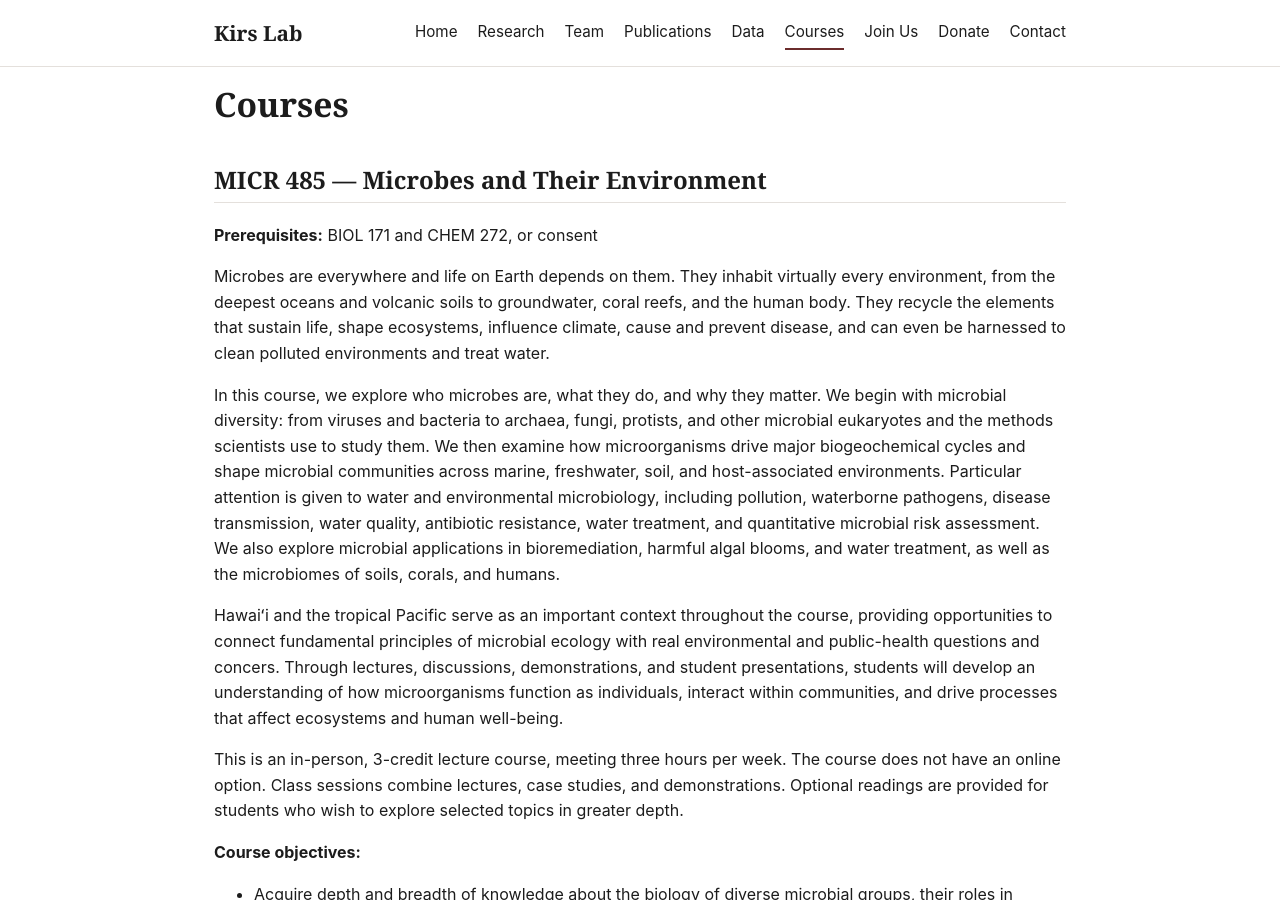
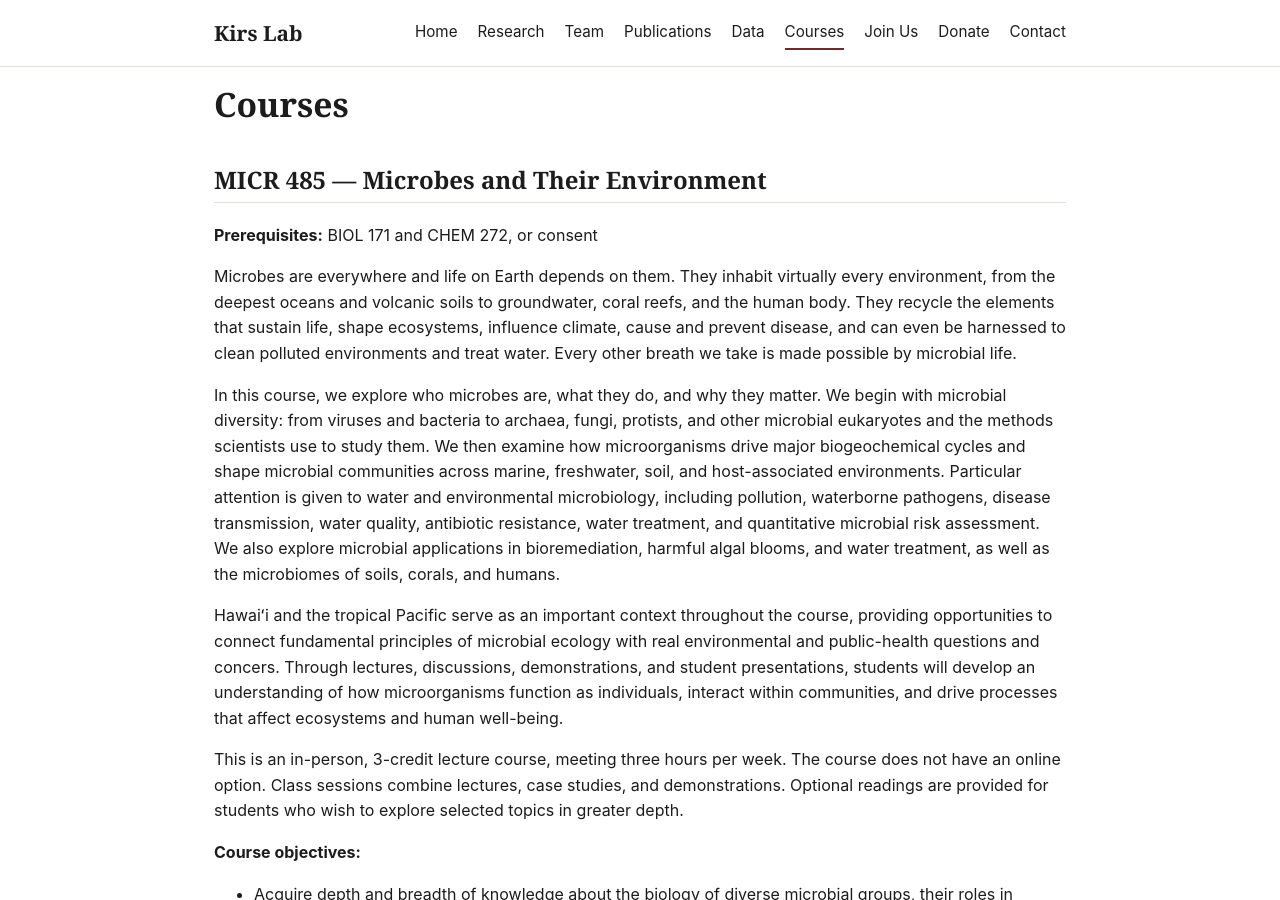
Before and after one commit to MarekKirs/marekkirs.github.io, a Jekyll site: the page built from courses.md, in a window 1280 px wide and 900 px high. Built offline with Jekyll 4.4.1, drawn with Linux system fonts in a browser that asks for light colours.

Commit message:
Update courses.md

```diff
--- a/courses.md
+++ b/courses.md
@@ -10,7 +10,7 @@ permalink: /courses/
 
 **Prerequisites:** BIOL 171 and CHEM 272, or consent
 
-Microbes are everywhere and life on Earth depends on them. They inhabit virtually every environment, from the deepest oceans and volcanic soils to groundwater, coral reefs, and the human body. They recycle the elements that sustain life, shape ecosystems, influence climate, cause and prevent disease, and can even be harnessed to clean polluted environments and treat water.
+Microbes are everywhere and life on Earth depends on them. They inhabit virtually every environment, from the deepest oceans and volcanic soils to groundwater, coral reefs, and the human body. They recycle the elements that sustain life, shape ecosystems, influence climate, cause and prevent disease, and can even be harnessed to clean polluted environments and treat water. Every other breath we take is made possible by microbial life.
 
 In this course, we explore who microbes are, what they do, and why they matter. We begin with microbial diversity: from viruses and bacteria to archaea, fungi, protists, and other microbial eukaryotes and the methods scientists use to study them. We then examine how microorganisms drive major biogeochemical cycles and shape microbial communities across marine, freshwater, soil, and host-associated environments. Particular attention is given to water and environmental microbiology, including pollution, waterborne pathogens, disease transmission, water quality, antibiotic resistance, water treatment, and quantitative microbial risk assessment. We also explore microbial applications in bioremediation, harmful algal blooms, and water treatment, as well as the microbiomes of soils, corals, and humans.
 
```
